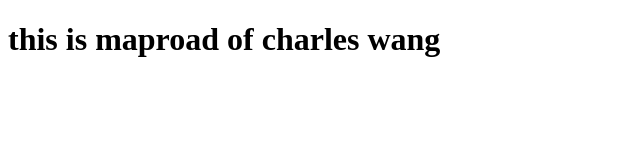
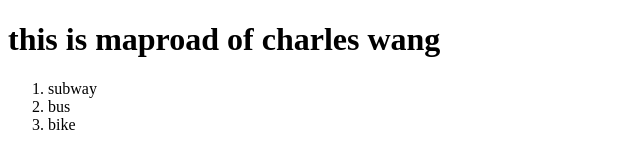
Before and after one commit to Charles2029/GitHub-learning-, a plain HTML site: page index.html in a window 1280 px wide. Shown: the whole page, without its empty margins (0-640 px from the left). Drawn offline with Linux system fonts and the light colour scheme.

Commit message:
Update index.html
modify the content of html

```diff
--- a/index.html
+++ b/index.html
@@ -5,5 +5,12 @@
     </head>
     <body>
         <h1>this is maproad of charles wang</h1>
+        <div>
+            <ol>
+                <li>subway</li>
+                <li>bus</li>
+                <li>bike</li>
+            </ol>
+        </div>
     </body>
 </html>
```
